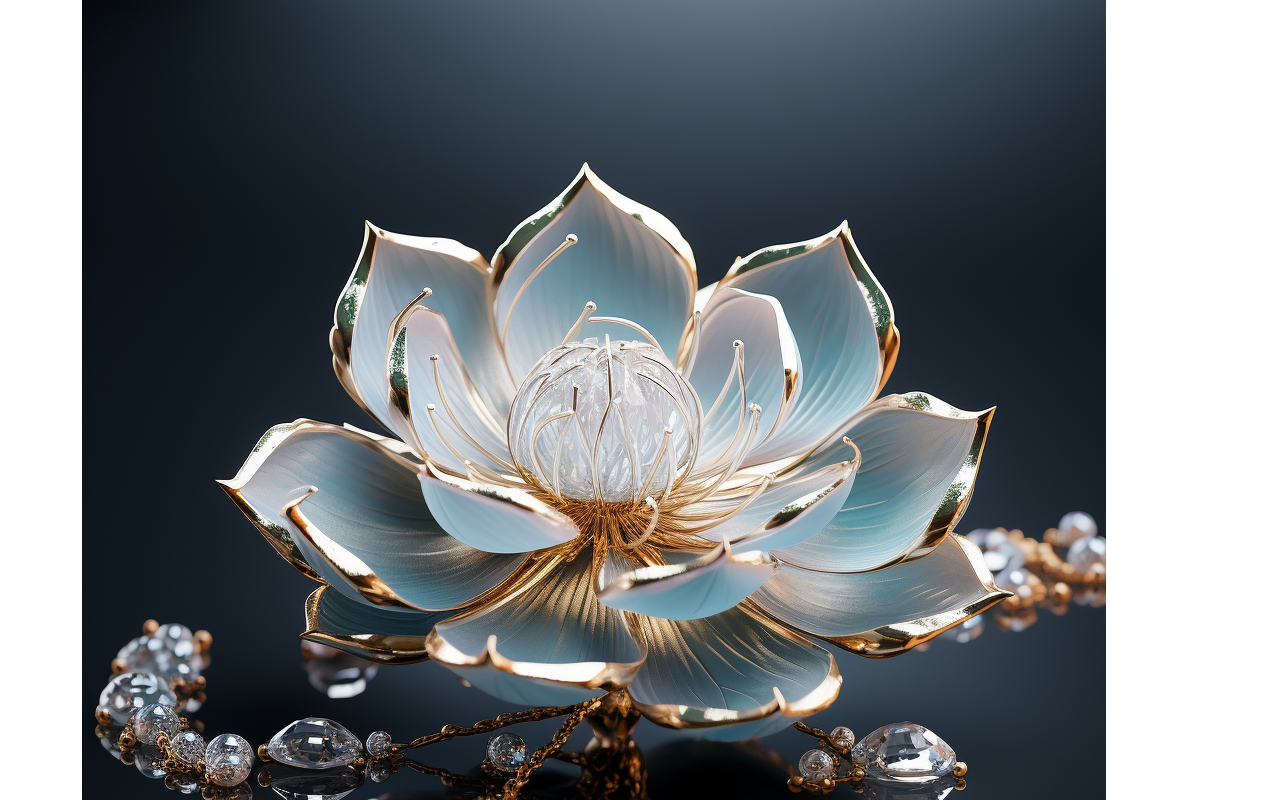
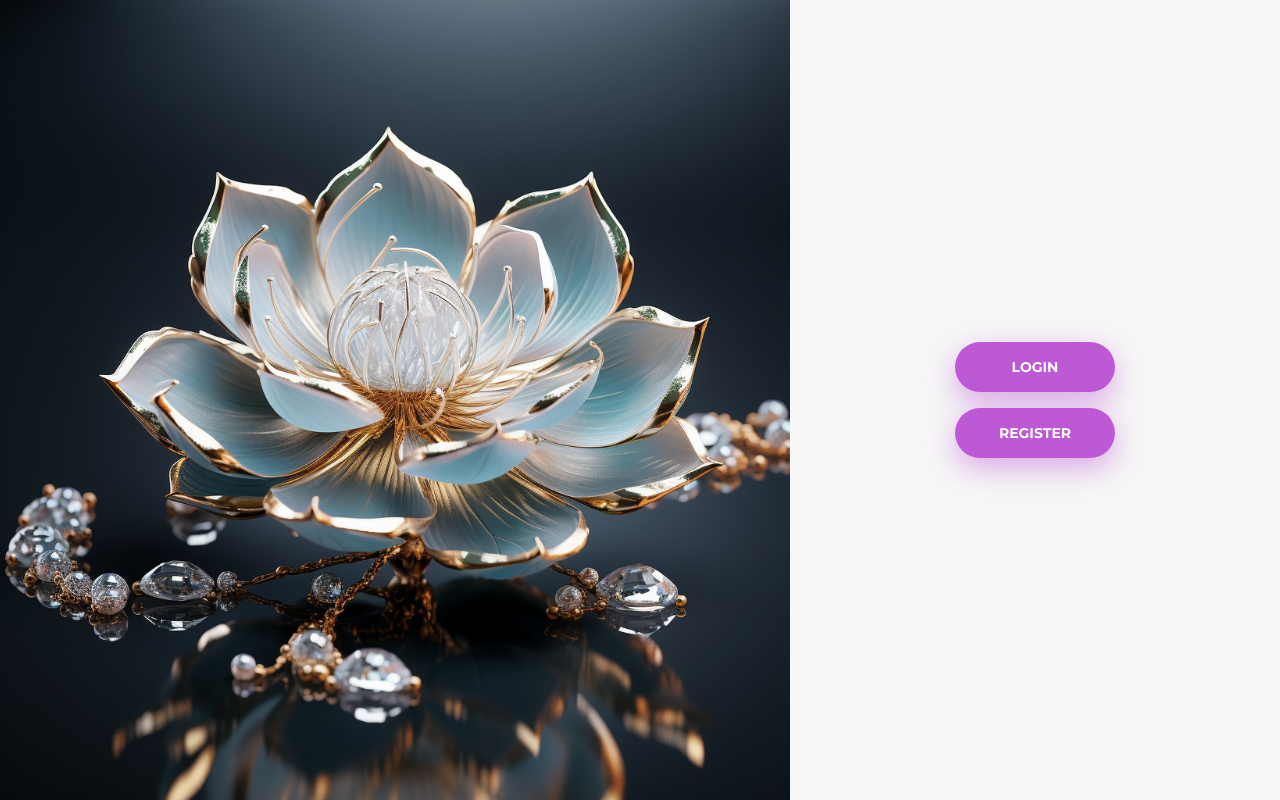
Before and after one commit to nisanthitraveller/furioos, a React (Create React App) app: page / in a window 1280 px wide. Shown: the top 800 px of the page. Built offline with nearby package versions, Linux system fonts and the light colour scheme.

Commit message:
Update .gitignore and unstage files

```diff
--- a/src/Home.js
+++ b/src/Home.js
@@ -2,10 +2,25 @@ import React from 'react';
 import LotusImage from "./assets/images/natamai_a_hyperreal_lotus_jewelery_with_diamonds_and_pearl_3d_c_461f284f-ff5f-4449-bb4c-815367914787.png";
 const Home = () => {
     return (
-        <div className="container">
-            <div className="row">
-                <div className="col-md-12">
-                    <img src={LotusImage} alt='Lotus' />
+        <div className="limiter">
+            <div className="container-loginhome">
+                <div className="wrap-loginhome">
+                    <div className='form-index'>
+                        <div class="container-loginhome-form-btn mb-3">
+                            <a href='/login' class="loginhome-form-btn">
+                                Login
+                            </a>
+                        </div>
+                        <div class="container-loginhome-form-btn">
+                            <a href='/register' class="loginhome-form-btn">
+                                Register
+                            </a>
+                        </div>
+                    </div>
+                    <div className='loginhome-more' style={{ backgroundImage: `url(${LotusImage})` }}>
+
+                    </div>
+
                 </div>
             </div>
         </div>
```
Also changed, not shown: 19 other files (tests, documents, lock files or other folders).
